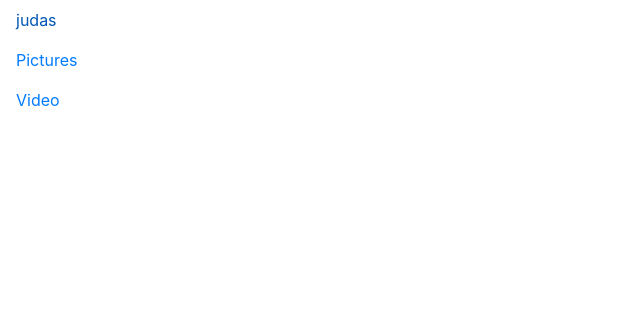
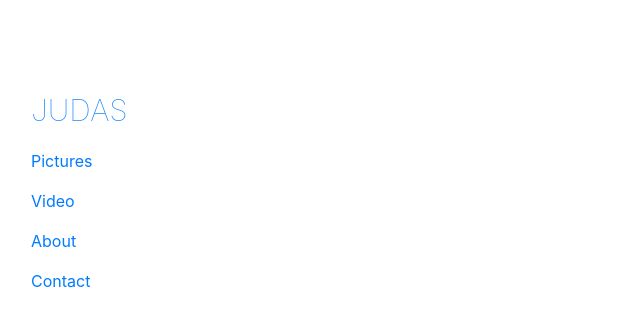
Before and after one commit to diegocordoba87/juanDavidEspinosa, a React (Create React App) app in the folder client/: page / in a window 1280 px wide. Shown: the top 326 px of the page, without its empty margins (0-640 px from the left). Built offline with nearby package versions, Linux system fonts and the light colour scheme.

Commit message:
changed navBar width

```diff
--- a/client/src/components/NavBar.jsx
+++ b/client/src/components/NavBar.jsx
@@ -2,11 +2,16 @@ import React from 'react';
 
 const NavBar = () => {
     return (
-        <nav class="nav flex-column">
-  <a class="nav-link active" href="#">judas</a>
-  <a class="nav-link" href="#">Pictures</a>
-  <a class="nav-link" href="#">Video</a>
+        <div className="col-1">
+<nav className="nav flex-column">
+  <a style={{marginTop: 80, fontSize:30, fontWeight:10}}className="nav-link active" href="#">JUDAS</a>
+  <a className="nav-link" href="#">Pictures</a>
+  <a className="nav-link" href="#">Video</a>
+  <a className="nav-link" href="#">About</a>
+  <a className="nav-link" href="#">Contact</a>
         </nav>
+        </div>
+
     );
 };
 
```
Also changed, not shown: client/src/containers/Home.jsx (added).
